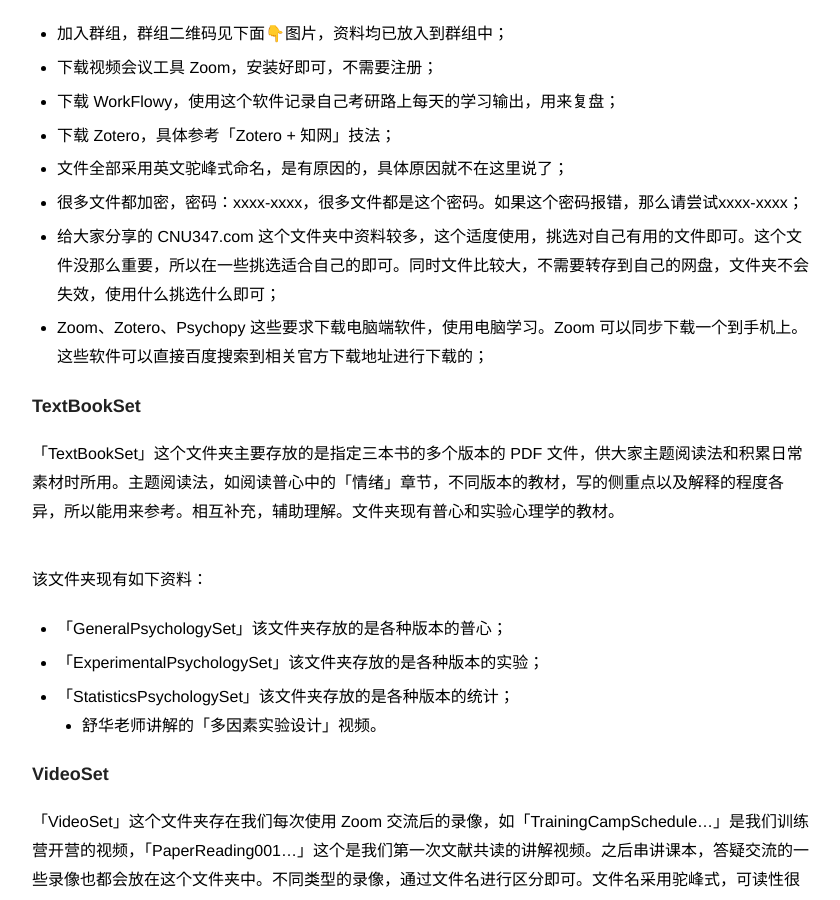
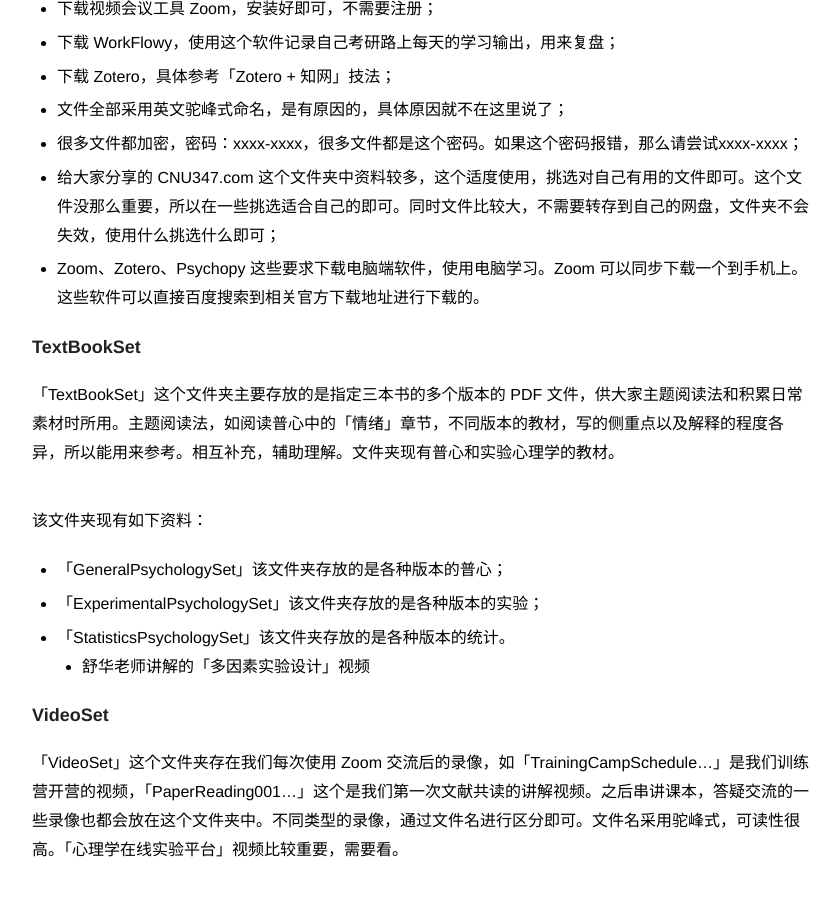
Before and after one commit to zapp926/cnu.github.io, a Jekyll site: the page built from _posts/2020-08-29-CampSchedule.md, in a window 1280 px wide and 900 px high, scrolled down 1022 px. Shown: the whole window, without its empty margins (218-1058 px from the left). Built offline with Jekyll 4.4.1, drawn with Linux system fonts in a browser that asks for light colours.

```diff
--- a/_posts/2020-08-29-CampSchedule.md
+++ b/_posts/2020-08-29-CampSchedule.md
@@ -21,7 +19,7 @@ description: 人是世界上最好的产品，成为自己，是最大的奖赏
 - 文件全部采用英文驼峰式命名，是有原因的，具体原因就不在这里说了；
 - 很多文件都加密，密码：xxxx-xxxx，很多文件都是这个密码。如果这个密码报错，那么请尝试xxxx-xxxx；
 - 给大家分享的 CNU347.com 这个文件夹中资料较多，这个适度使用，挑选对自己有用的文件即可。这个文件没那么重要，所以在一些挑选适合自己的即可。同时文件比较大，不需要转存到自己的网盘，文件夹不会失效，使用什么挑选什么即可；
-- Zoom、Zotero、Psychopy 这些要求下载电脑端软件，使用电脑学习。Zoom 可以同步下载一个到手机上。这些软件可以直接百度搜索到相关官方下载地址进行下载的；
+- Zoom、Zotero、Psychopy 这些要求下载电脑端软件，使用电脑学习。Zoom 可以同步下载一个到手机上。这些软件可以直接百度搜索到相关官方下载地址进行下载的。
 
 ### TextBookSet
 「TextBookSet」这个文件夹主要存放的是指定三本书的多个版本的 PDF 文件，供大家主题阅读法和积累日常素材时所用。主题阅读法，如阅读普心中的「情绪」章节，不同版本的教材，写的侧重点以及解释的程度各异，所以能用来参考。相互补充，辅助理解。文件夹现有普心和实验心理学的教材。
@@ -29,8 +27,8 @@ description: 人是世界上最好的产品，成为自己，是最大的奖赏
 该文件夹现有如下资料：
 - 「GeneralPsychologySet」该文件夹存放的是各种版本的普心；
 - 「ExperimentalPsychologySet」该文件夹存放的是各种版本的实验；
-- 「StatisticsPsychologySet」该文件夹存放的是各种版本的统计；
-    - 舒华老师讲解的「多因素实验设计」视频。
+- 「StatisticsPsychologySet」该文件夹存放的是各种版本的统计。
+    - 舒华老师讲解的「多因素实验设计」视频
 
 ### VideoSet
 「VideoSet」这个文件夹存在我们每次使用 Zoom 交流后的录像，如「TrainingCampSchedule…」是我们训练营开营的视频，「PaperReading001…」这个是我们第一次文献共读的讲解视频。之后串讲课本，答疑交流的一些录像也都会放在这个文件夹中。不同类型的录像，通过文件名进行区分即可。文件名采用驼峰式，可读性很高。「心理学在线实验平台」视频比较重要，需要看。
```
Also changed, not shown: other parts of _posts/2020-08-29-CampSchedule.md (+0 -2 lines).
